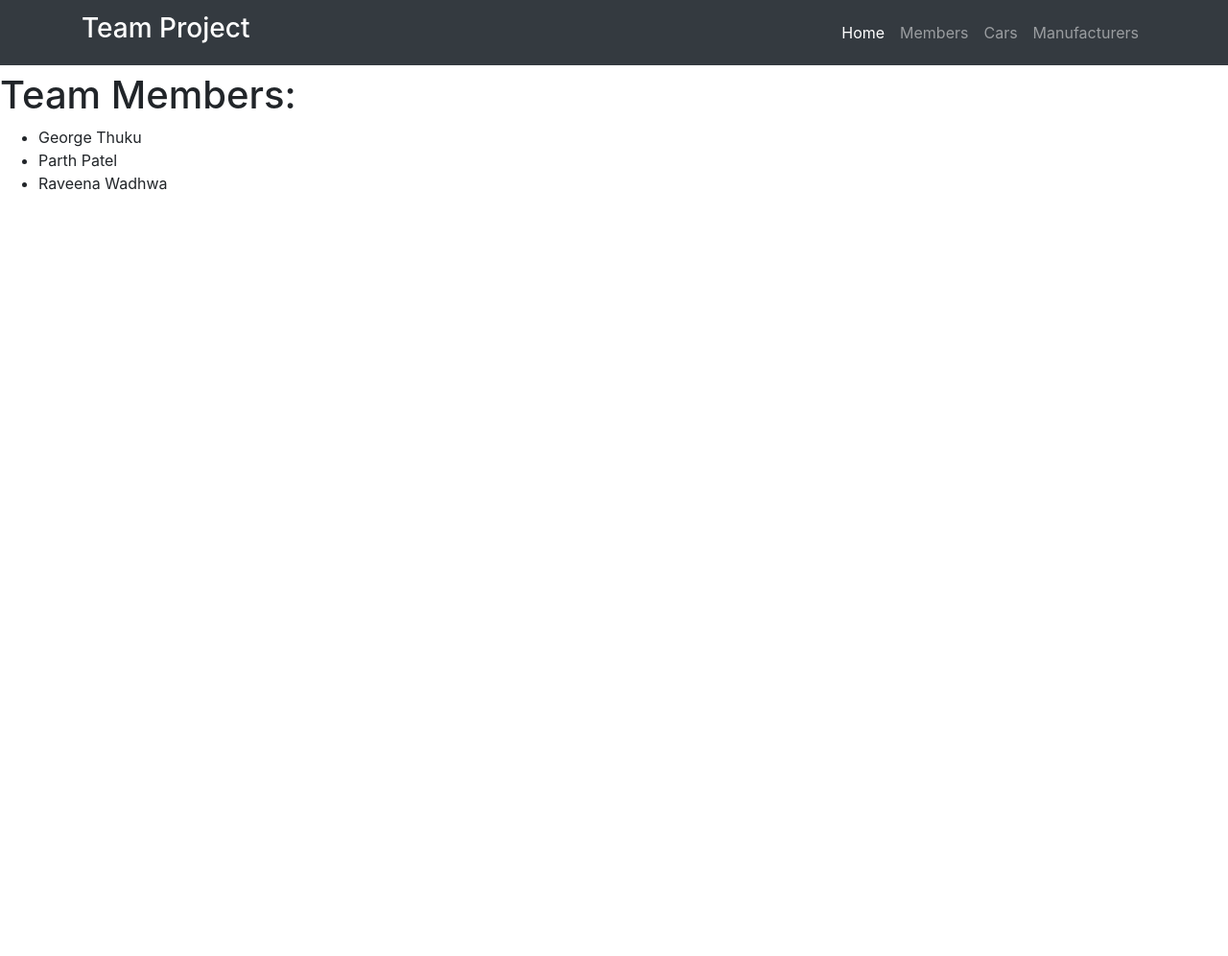
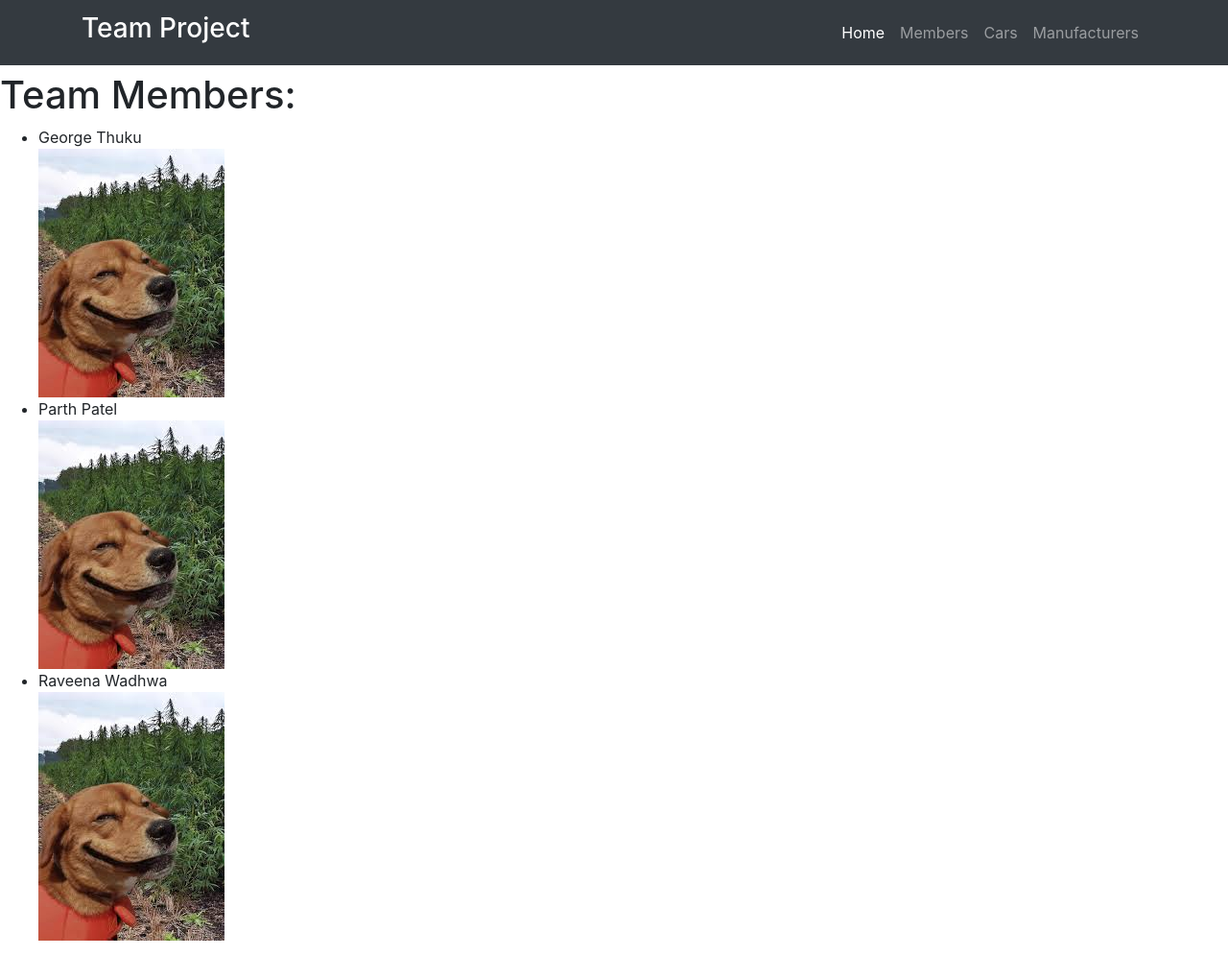
Before and after one commit to rwadhwa/team-project, a Flask app: page /members in a window 1280 px wide. Shown: the whole page at 96% size. Before the commit the page ends 198 px from the top, so only its background shows below. Run offline with Flask 2, Linux system fonts and the light colour scheme; parts of the project's set-up code (start-up, migrations or seed data) failed here and were passed over; some libraries are stand-ins or nearby versions.

Commit message:
add pictures

```diff
--- a/templates/members.html
+++ b/templates/members.html
@@ -14,8 +14,11 @@
 <h1> Team Members: </h1>
   <ul>
     <li>George Thuku</li>
+      <img src="img/download.jpeg" class="img-fluid" alt="Responsive image">
     <li>Parth Patel</li>
+      <img src="img/download.jpeg" class="img-fluid" alt="Responsive image">
     <li>Raveena Wadhwa</li>
+      <img src="img/download.jpeg" class="img-fluid" alt="Responsive image">
   </ul>
 
 {% endblock%}
```
Also changed, not shown: img/download.jpeg (added).
